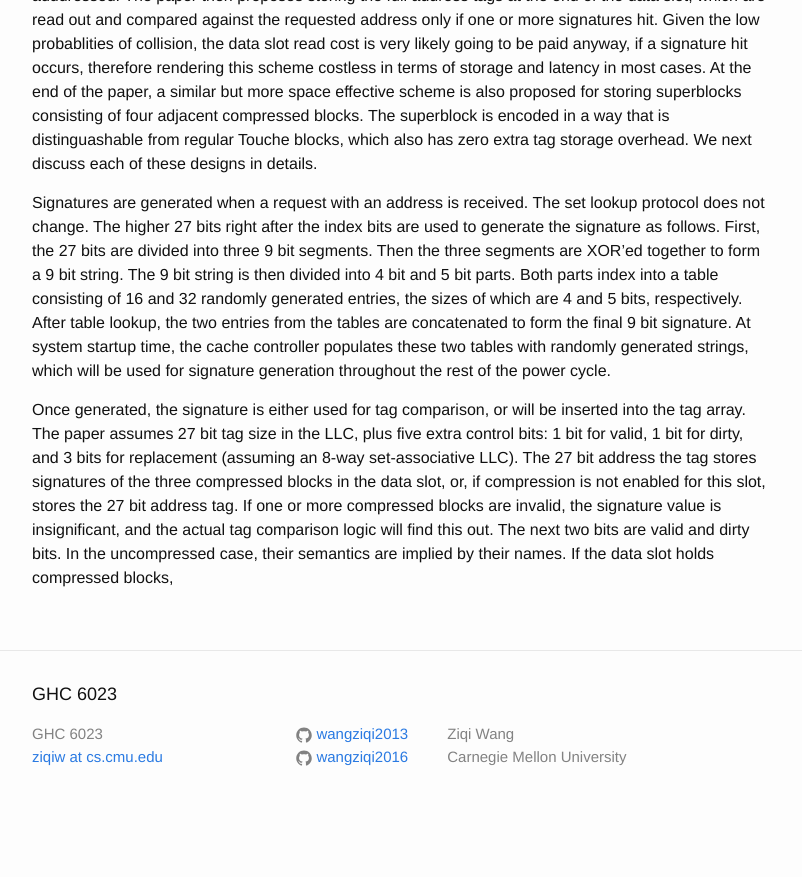
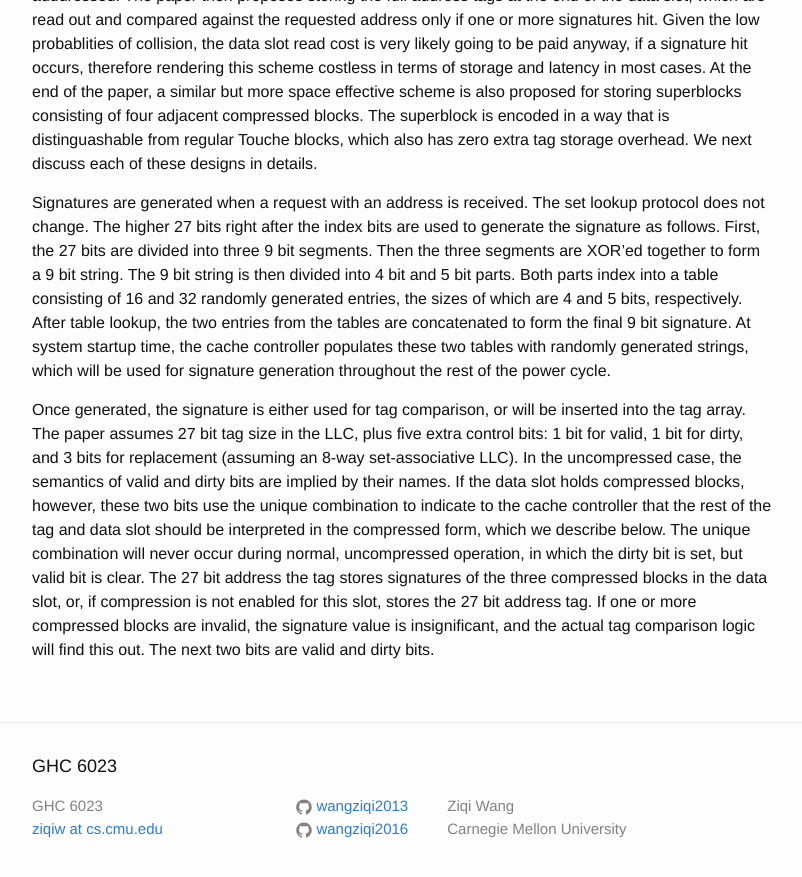
Before and after one commit to wangziqi2013/wangziqi2013.github.io, a Jekyll site: the page built from _posts/2020-06-06-touche.markdown, in a window 1280 px wide and 900 px high, scrolled down 1156 px. Shown: the top 877 px of the window, without its empty margins (238-1040 px from the left). Built offline with Jekyll 4.4.1, drawn with Linux system fonts in a browser that asks for light colours; before the commit the page ends 1984 px from its top, so only the background shows below that.

Commit message:
Adding unique comb

```diff
--- a/_posts/2020-06-06-touche.markdown
+++ b/_posts/2020-06-06-touche.markdown
@@ -53,8 +53,13 @@ which will be used for signature generation throughout the rest of the power cyc
 
 Once generated, the signature is either used for tag comparison, or will be inserted into the tag array. The paper assumes
 27 bit tag size in the LLC, plus five extra control bits: 1 bit for valid, 1 bit for dirty, and 3 bits for replacement
-(assuming an 8-way set-associative LLC). The 27 bit address the tag stores signatures of the three compressed blocks
+(assuming an 8-way set-associative LLC).
+In the uncompressed case, the semantics of valid and dirty bits are implied by their names.
+If the data slot holds compressed blocks, however, these two bits use the unique combination to indicate to the cache
+controller that the rest of the tag and data slot should be interpreted in the compressed form, which we describe below.
+The unique combination will never occur during normal, uncompressed operation, in which the dirty bit is set, but valid
+bit is clear.
+The 27 bit address the tag stores signatures of the three compressed blocks
 in the data slot, or, if compression is not enabled for this slot, stores the 27 bit address tag.
 If one or more compressed blocks are invalid, the signature value is insignificant, and the actual tag comparison logic
-will find this out. The next two bits are valid and dirty bits. In the uncompressed case, their semantics are implied
-by their names. If the data slot holds compressed blocks,
+will find this out. The next two bits are valid and dirty bits.
```
